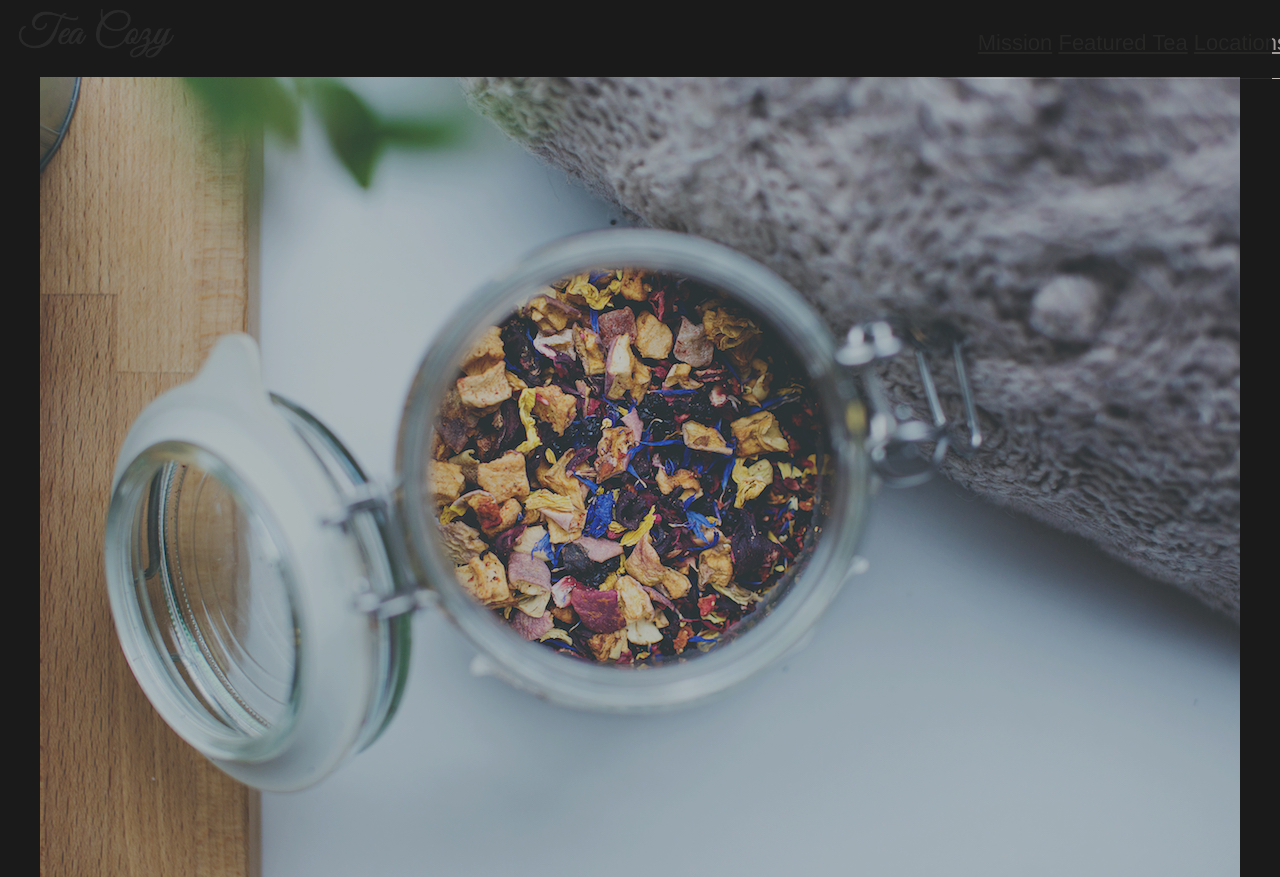
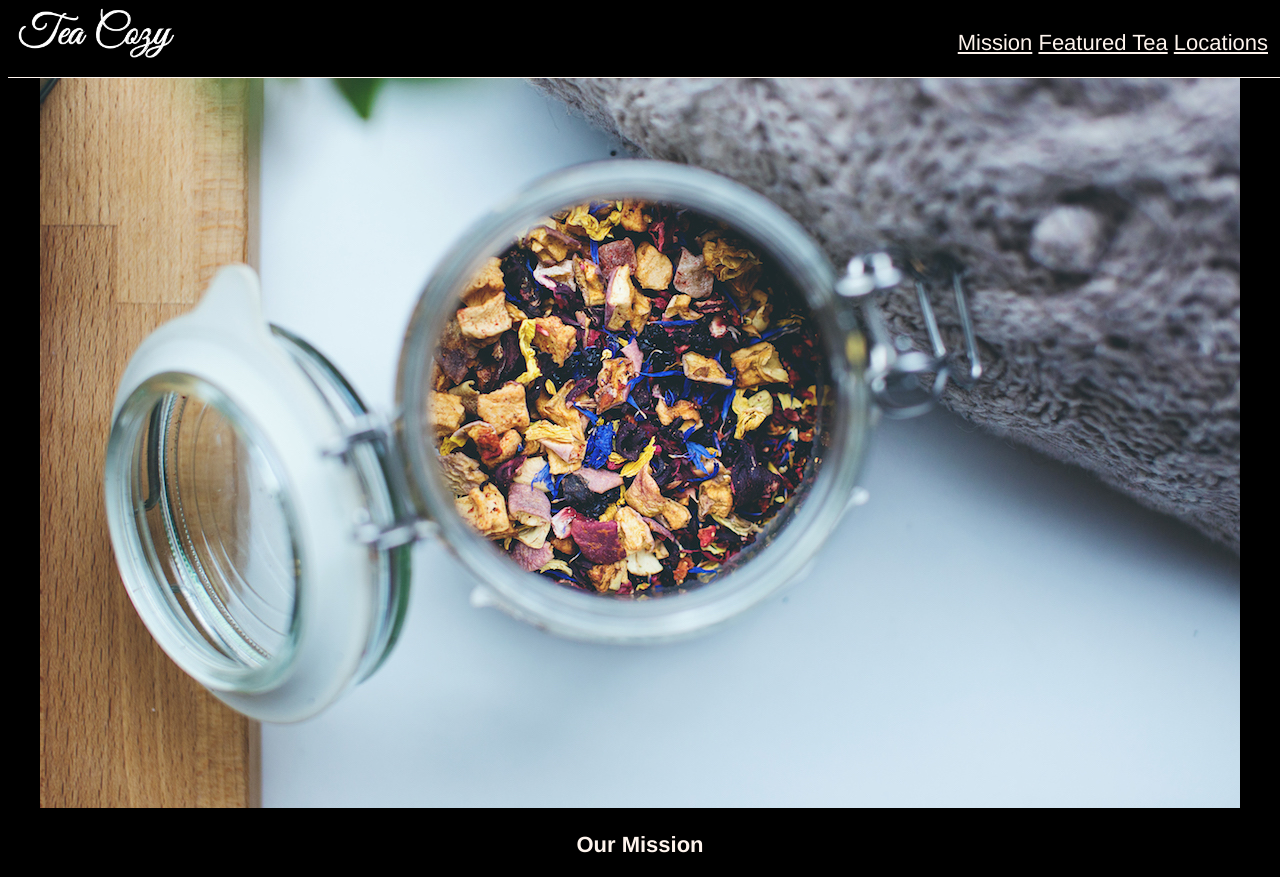
Before and after one commit to laceyaguigam/Tea-Cozy, a plain HTML site: page index.html in a window 1280 px wide. Shown: the top 877 px of the page. Drawn offline with Linux system fonts and the light colour scheme.

Commit message:
corrected the nav bar styling

```diff
--- a/index.html
+++ b/index.html
@@ -12,24 +12,24 @@
                                  <!-- Navigation bar -->
     <header>
         <img src="./images/img-tea-cozy-logo.png" alt="Tea Cozy Logo" class="logo">
-        <nav>
-            <ul>
+            <ul class="nav">
                 <a href="#">Mission</a>
                 <a href="#">Featured Tea</a>
                 <a href="#">Locations</a>
             </ul>
-        </nav>
+
     </header>
 
                                 <!-- Mission Section -->
     <main>
-        <img src="./images/img-mission-background.jpg" alt="" class="">
+        <img src="./images/img-mission-background.jpg" alt="" class="mission">
         <h2>Our Mission</h2>
         <h4>Handpicked, Artisanally Curated, Free Range, Sustainable, Small Batch, Fair Trade, Organic Tea.</h4>
     </main>
 
                                  <!-- Tea of the Month Section -->
 
+    <div>
         <h2>Tea of the Month</h2>
 
         <div class="tea-images">
@@ -44,7 +44,7 @@
         <img src="./images/img-bedford-bizarre.jpg" alt="tea in cup on light colored table" class="bizarre">
         <p>Bedford Bizarre Tea</p>
         </div>
-
+    </div>
 
 
                                  <!-- Location Section -->
--- a/style.css
+++ b/style.css
@@ -5,7 +5,7 @@
     font-size: 22px;
     color: seashell;
     background-color: black;
-    opacity: 0.9;
+    /* opacity: 0.9; */
     text-align: center;
 }
 
@@ -15,8 +15,16 @@
 /* Header */
 
 header {
+    /* position: fixed; */
+    width: 100%;
+    border-bottom: 1px solid seashell;
+    height: 69px;
     position: fixed;
-    width: 100%;
+}
+
+.nav {
+    float: right;
+    padding-right: 20px;
 }
 
 .logo {
@@ -25,14 +33,18 @@ header {
    padding-left: 10px;
 }
 
-nav {
- float: right;
- border-bottom: 1px solid seashell;
-}
 
 /* Mission Section */
 main {
-    padding-top: 69px;
+
+
+}
+
+.mission {
+    /* position: absolute; */
+    align-items: center;
+
+
 }
 /* Tea of the Month Section */
 .tea-images {
```
Lines whose indentation alone changed are shown as unchanged.
